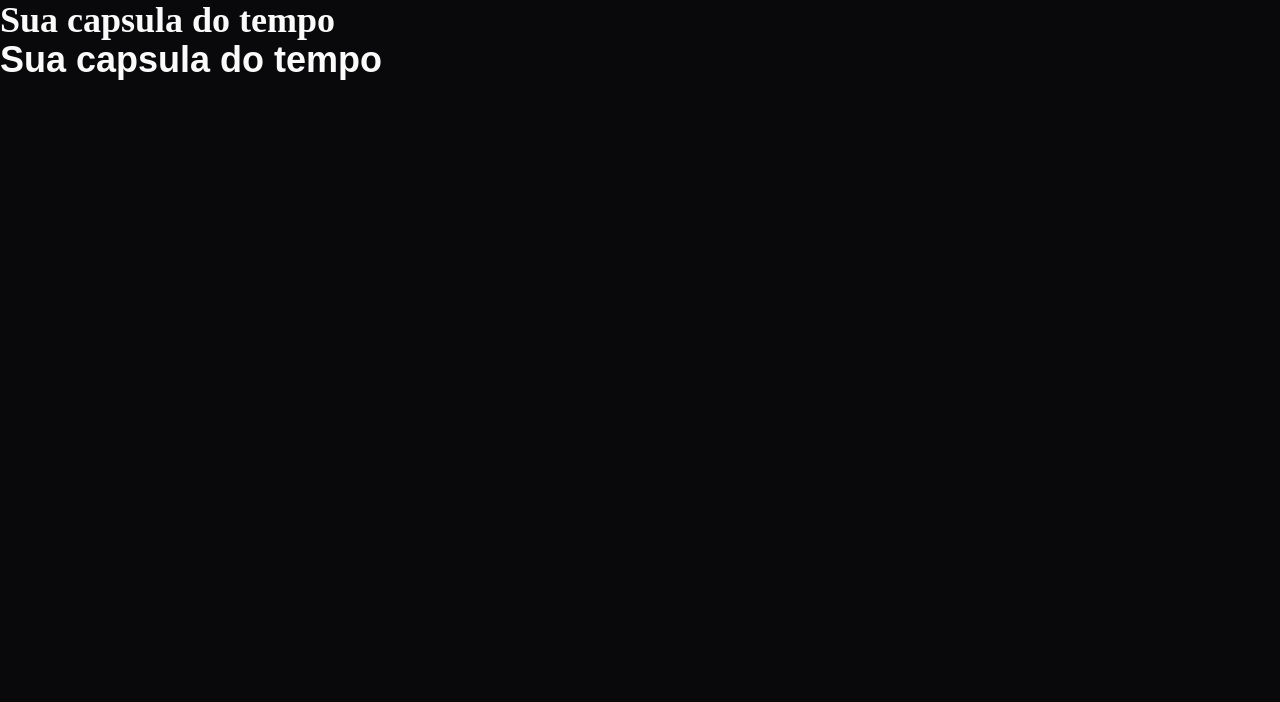
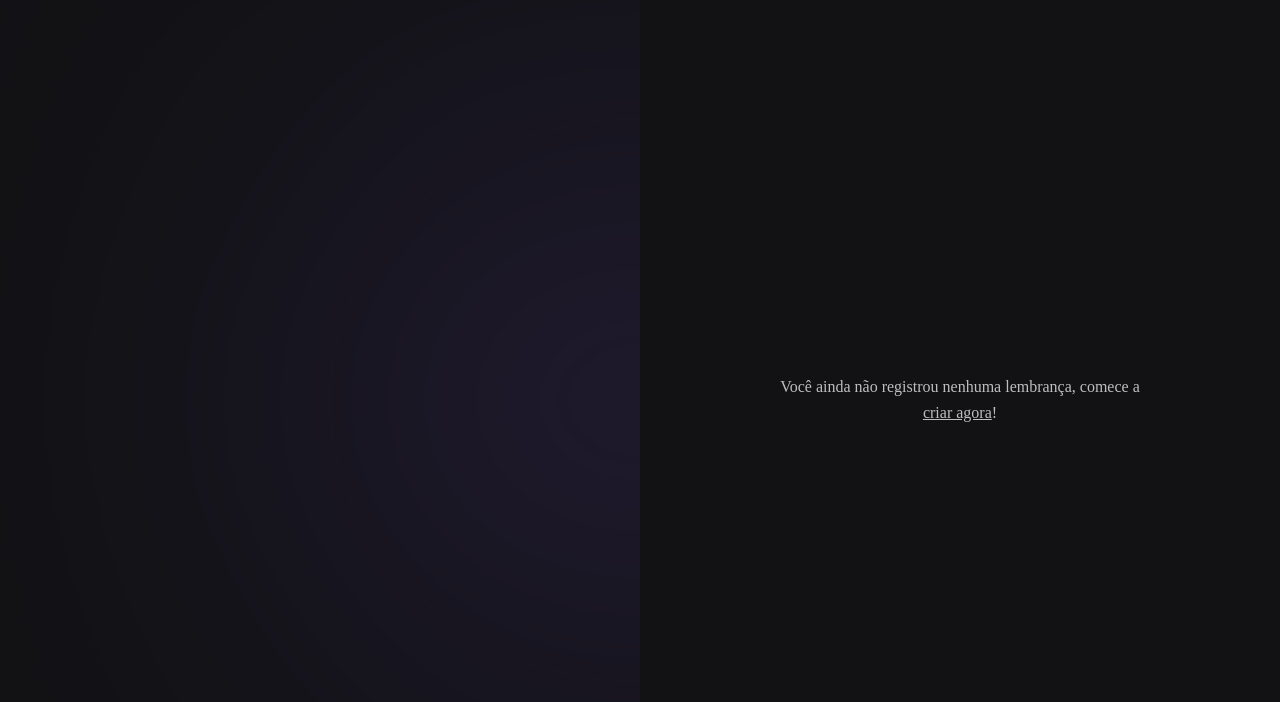
Before and after one commit to picuti256/nlw_spacetime, a Next.js app in the folder web/: page / in a window 1280 px wide. Shown: the top 702 px of the page. Built offline with nearby package versions, Linux system fonts and the light colour scheme; a web font is replaced by a local one.

Commit message:
configurações tailwind

```diff
--- a/web/src/app/layout.tsx
+++ b/web/src/app/layout.tsx
@@ -12,8 +12,8 @@
 });
 
 export const metadata = {
-  title: "Create Next App",
-  description: "Generated by create next app",
+  title: "NLW Spacetime",
+  description: "Uma capsula do tempo fullstack utilizando Next.JS e Node",
 };
 
 export default function RootLayout({
@@ -23,7 +23,9 @@
 }) {
   return (
     <html lang="en">
-      <body className={`${roboto.variable} ${baiJamjure.variable} font-sans`}>
+      <body
+        className={`${roboto.variable} ${baiJamjure.variable} bg-gray-900 font-sans text-gray-100`}
+      >
         {children}
       </body>
     </html>
--- a/web/src/app/page.tsx
+++ b/web/src/app/page.tsx
@@ -1,8 +1,28 @@
 export default function Home() {
   return (
-    <div className="h-screen bg-zinc-950 text-zinc-50">
-      <h1 className="text-4xl font-bold">Sua capsula do tempo</h1>
-      <h1 className="font-alt text-4xl font-bold">Sua capsula do tempo</h1>
-    </div>
+    <main className="grid min-h-screen grid-cols-2">
+      {/* Left */}
+      <div className="relative flex flex-col items-start justify-between overflow-hidden px-28 py-16">
+
+        {/* Blur */}
+        <div className="absolute right-0 top-1/2 h-[288px] w-[526px] -translate-y-1/2 translate-x-1/2 rounded-full bg-purple-700 opacity-50 blur-full" />
+
+        {/* Stripes */}
+        <div className="absolute bottom-0 right-0 top-0 w-2 bg-stripes" />
+      </div>
+
+      {/* right */}
+      <div className="flex flex-col p-16">
+        <div className="flex flex-1 items-center justify-center">
+          <p className="w-[360px] text-center leading-relaxed">
+            Você ainda não registrou nenhuma lembrança, comece a{" "}
+            <a href="" className="underline hover:text-gray-50">
+              criar agora
+            </a>
+            !
+          </p>
+        </div>
+      </div>
+    </main>
   );
 }
--- a/web/tailwind.config.js
+++ b/web/tailwind.config.js
@@ -49,6 +49,16 @@
           900: "#025929",
         },
       },
+      backgroundImage: {
+        stripes:
+          "linear-gradiet(to bottom, rgba(255,255,255, 0.1),rgba(255,255,255, 0.1) 12.5%, transparent 12.5%, transparent)",
+      },
+      backgroundSize: {
+        stripes: "100% 8px",
+      },
+      blur: {
+        full: "194px",
+      },
     },
   },
   plugins: [],
```
Also changed, not shown: 1 other file (tests, documents, lock files or other folders).
